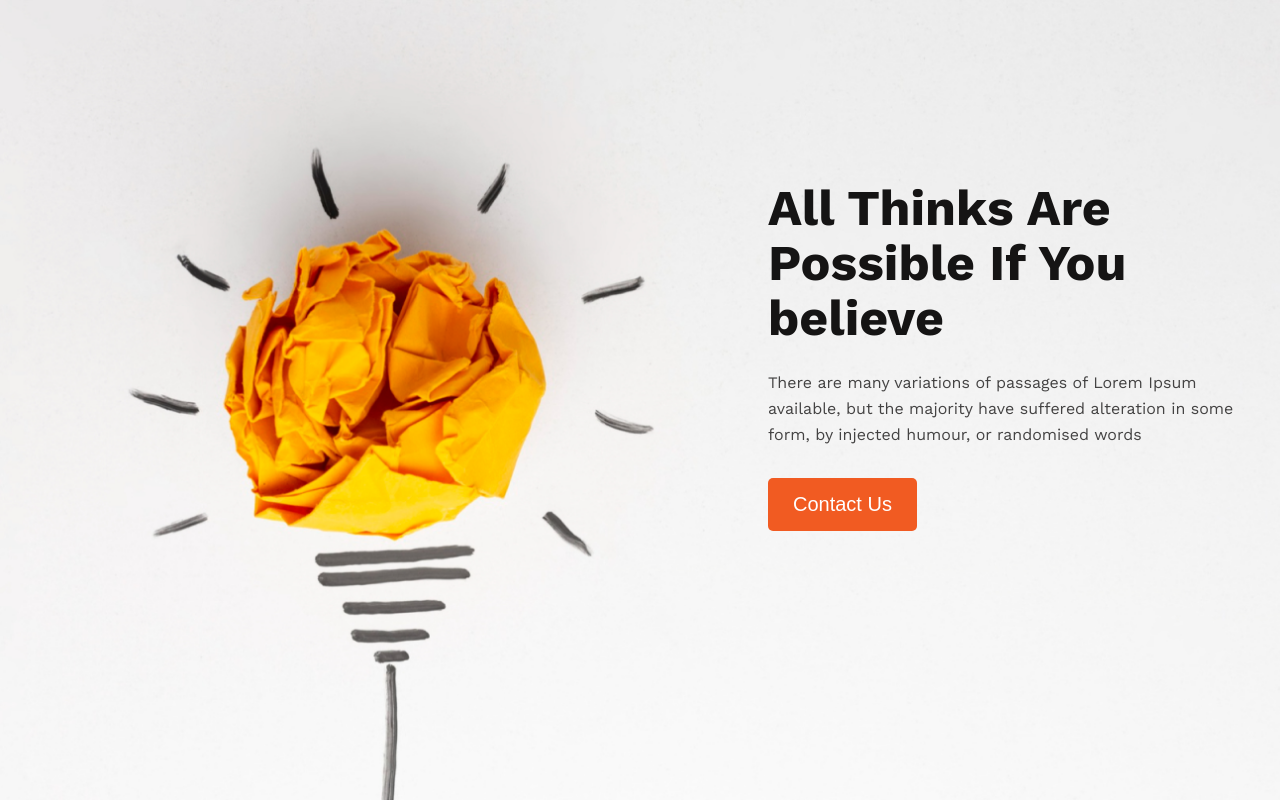
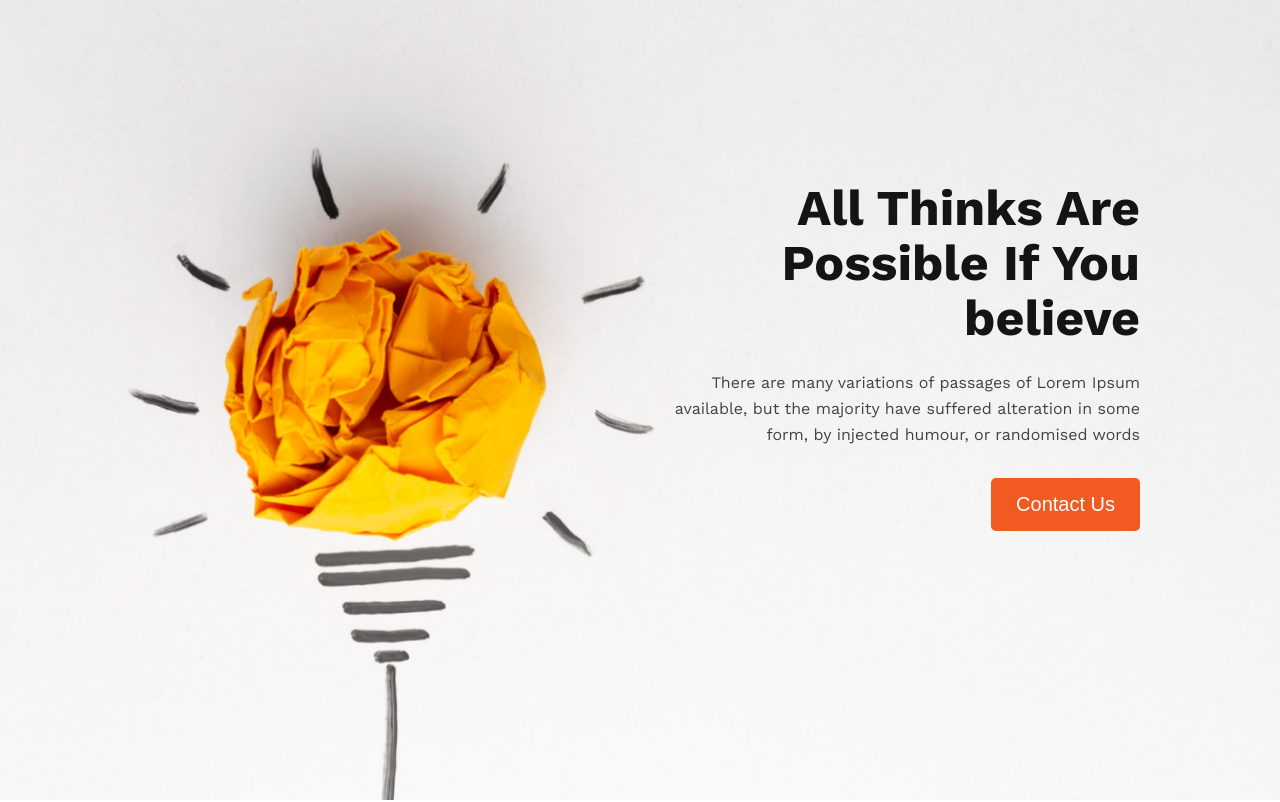
Before and after one commit to lbtoha/assignment-1-new-year-new-me, a plain HTML site: page index.html in a window 1280 px wide. Shown: the top 802 px of the page. Drawn offline with nearby package versions, Linux system fonts and the light colour scheme; a web font is replaced by a local one.

Commit message:
commit after some change in header

```diff
--- a/Style/style.css
+++ b/Style/style.css
@@ -94,22 +94,23 @@ section {
   height: 100vh;
   background-size: cover;
   background-repeat: no-repeat;
-  display: flex;
-  justify-content: flex-end;
+  text-align: left;
 }
 
 .banner-content {
-  width: 40%;
   max-width: 1140px;
   padding-top: 180px;
+  text-align: right;
 }
 
 .banner-content .main-title {
   margin-bottom: 25px;
+  text-align: right;
 }
 
 .banner-content .primary-text {
   margin-bottom: 30px;
+  text-align: right;
 }
 
 /* main */
```
